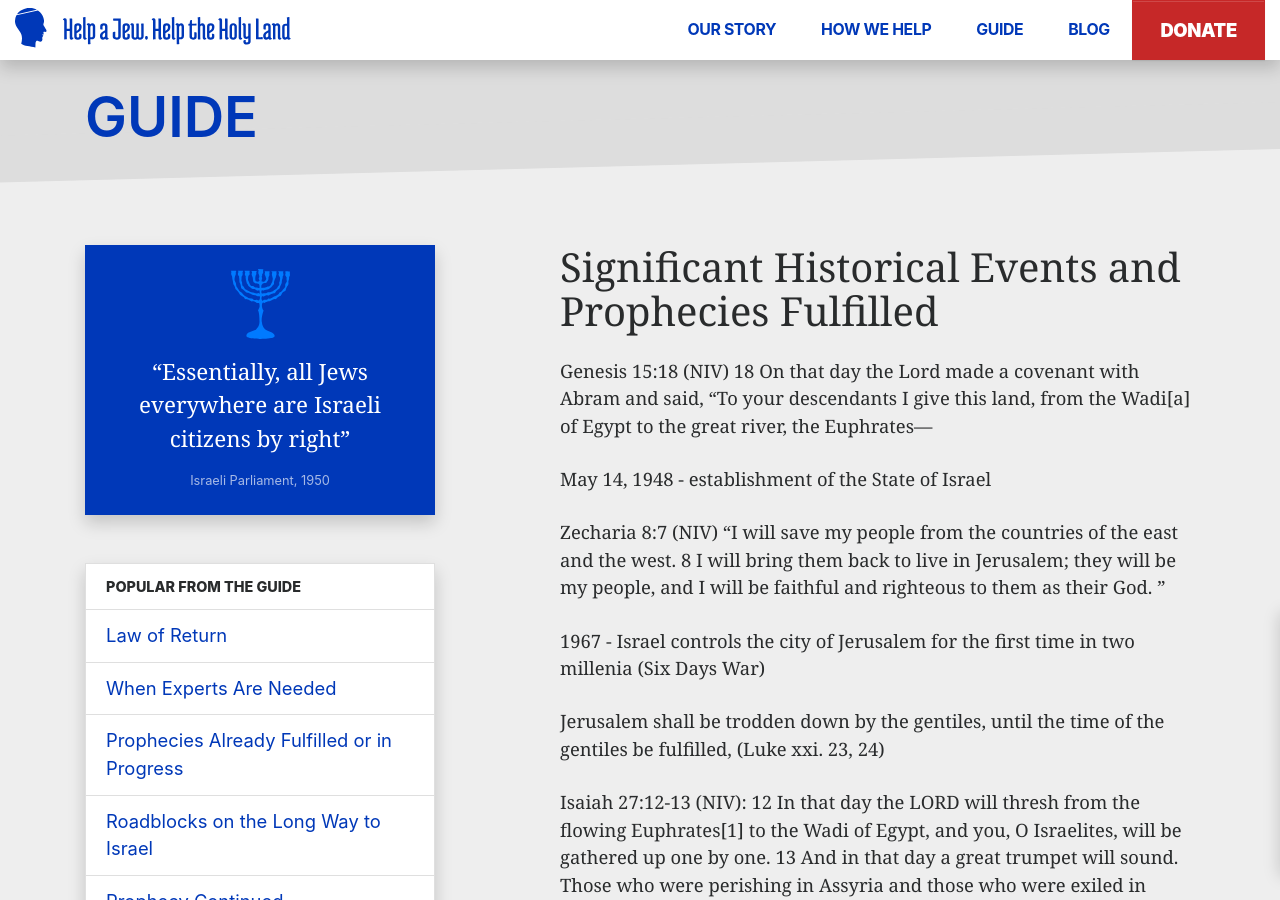
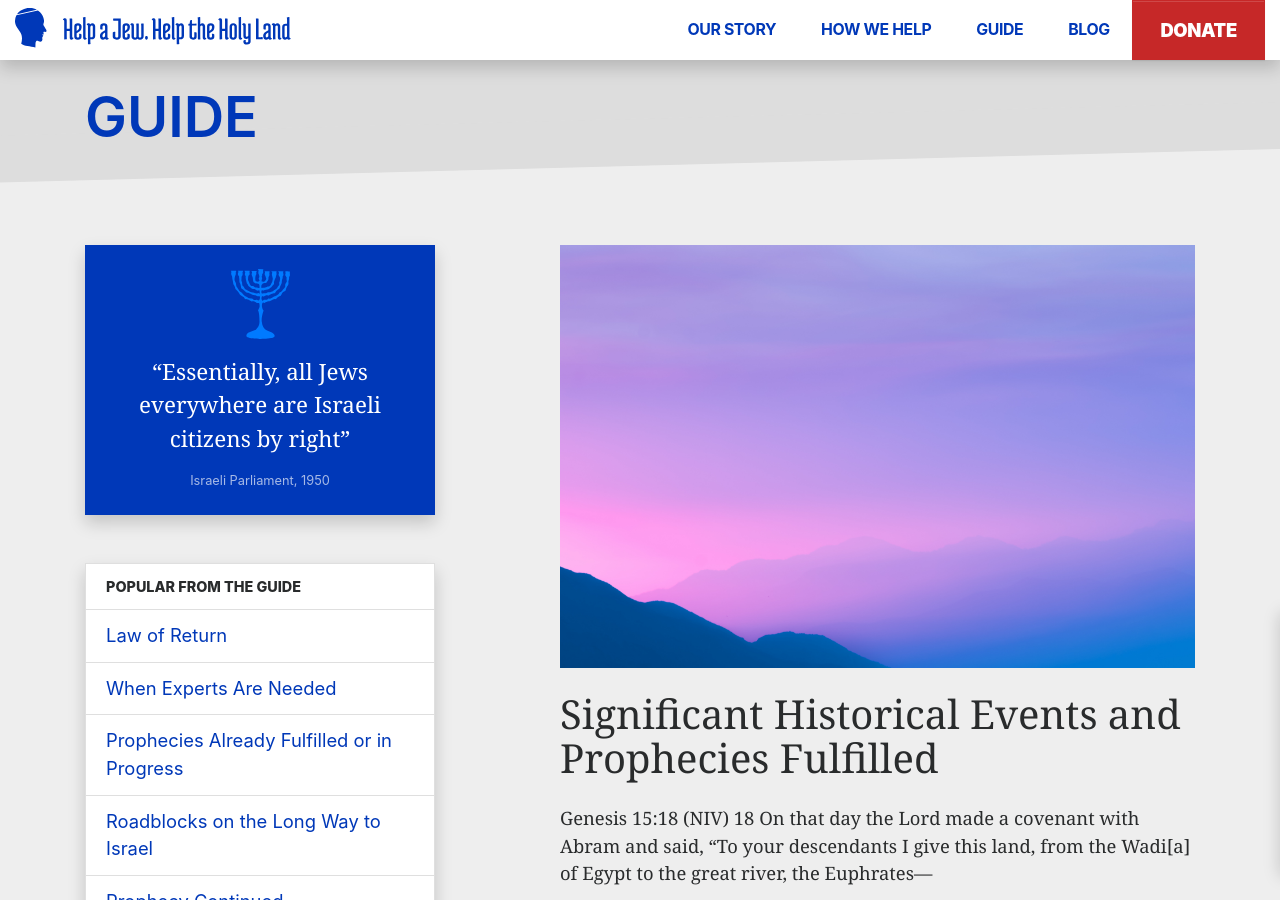
Before and after one commit to vinegredz/haj-1, a Jekyll site: the page built from _guide/significant-historical-events-and-prophecies-fulfilled.markdown, in a window 1280 px wide and 900 px high. Built offline with Jekyll 4.4.1, drawn with Linux system fonts in a browser that asks for light colours.

Commit message:
Updated Significant Historical Events And Prophecies Fulfilled

```diff
--- a/_guide/significant-historical-events-and-prophecies-fulfilled.markdown
+++ b/_guide/significant-historical-events-and-prophecies-fulfilled.markdown
@@ -3,6 +3,7 @@ title: Significant Historical Events and Prophecies Fulfilled
 date: 2017-04-03 06:00:00 -05:00
 categories:
 - Prophecies and Facts
+thumbnail_image: "/uploads/StockSnap_0PGJJDQ11W.jpg"
 ---
 
 Genesis 15:18 (NIV)
```
